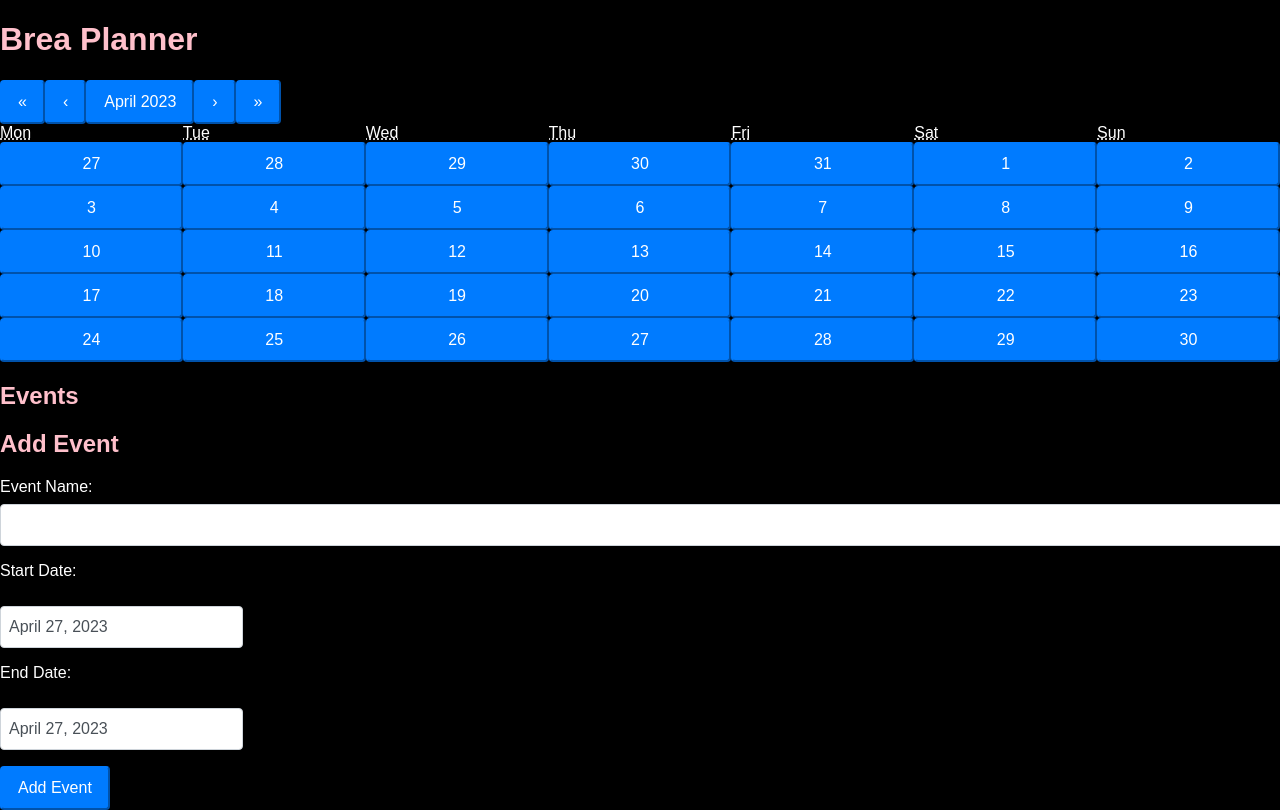
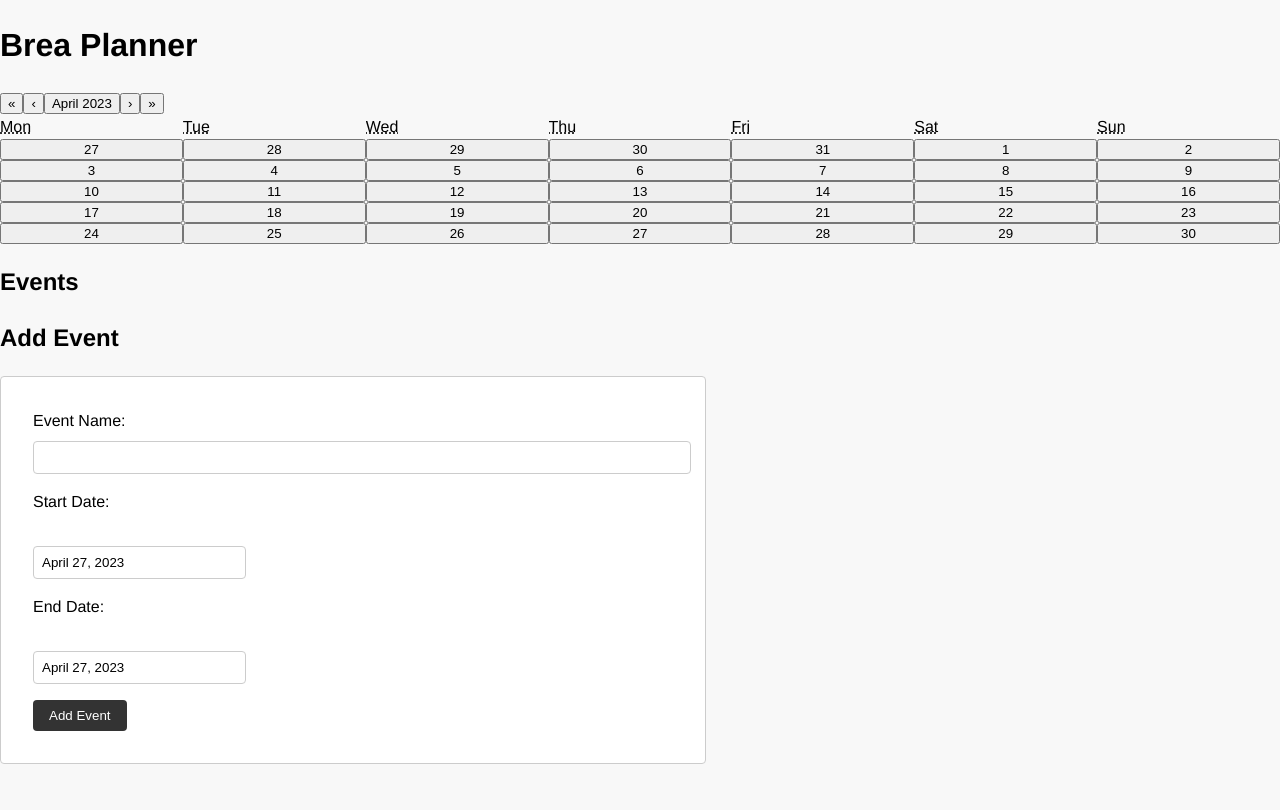
Before and after one commit to Partchworkboy/Planner, a React (Create React App) app: page / in a window 1280 px wide. Built offline with nearby package versions, Linux system fonts and the light colour scheme.

Commit message:
Update App.css

```diff
--- a/src/App.css
+++ b/src/App.css
@@ -1,106 +1,113 @@
 body {
-  background-color: black;
-  color: white;
-  font-family: Arial, Helvetica, sans-serif;
+  background-color: #f8f8f8;
+  font-family: 'Helvetica Neue', sans-serif;
+  font-size: 16px;
+  line-height: 1.5;
+  margin: 0;
+  padding: 0;
 }
 
-h1, h2, h3, h4, h5, h6 {
-  font-weight: bold;
-  color: pink;
+header {
+  background-color: #333;
+  color: #fff;
+  display: flex;
+  justify-content: space-between;
+  align-items: center;
+  padding: 1rem;
 }
 
-.container {
-  max-width: 800px;
-  margin: 0 auto;
+nav {
+  display: flex;
 }
 
-.form-group {
-  margin-bottom: 1rem;
+nav a {
+  color: #fff;
+  text-decoration: none;
+  margin-left: 1rem;
 }
 
-label {
+nav a:hover {
+  text-decoration: underline;
+}
+
+main {
+  display: flex;
+  flex-direction: column;
+  align-items: center;
+  margin-top: 2rem;
+}
+
+form {
+  width: 50%;
+  background-color: #fff;
+  border: 1px solid #ccc;
+  border-radius: 4px;
+  padding: 2rem;
+}
+
+form label {
   display: block;
   margin-bottom: 0.5rem;
 }
 
-input[type="text"],
-input[type="number"],
-input[type="email"],
-textarea {
-  display: block;
+form input[type="text"] {
   width: 100%;
   padding: 0.5rem;
-  font-size: 1rem;
-  line-height: 1.5;
-  color: #495057;
-  background-color: #fff;
-  border: 1px solid #ced4da;
-  border-radius: 0.25rem;
-  transition: border-color 0.15s ease-in-out, box-shadow 0.15s ease-in-out;
+  border: 1px solid #ccc;
+  border-radius: 4px;
+  margin-bottom: 1rem;
 }
 
-input[type="text"]:focus,
-input[type="number"]:focus,
-input[type="email"]:focus,
-textarea:focus {
-  outline: 0;
-  border-color: #80bdff;
-  box-shadow: 0 0 0 0.2rem rgba(0, 123, 255, 0.25);
+form button[type="submit"] {
+  background-color: #333;
+  color: #fff;
+  border: none;
+  padding: 0.5rem 1rem;
+  border-radius: 4px;
+  cursor: pointer;
 }
 
-button {
-  display: inline-block;
-  color: #fff;
-  background-color: #007bff;
-  border-color: #007bff;
-  border-radius: 0.25rem;
-  padding: 0.5rem 1rem;
-  font-size: 1rem;
-  font-weight: 400;
-  line-height: 1.5;
-  text-align: center;
-  text-decoration: none;
-  vertical-align: middle;
-  cursor: pointer;
-  transition: color 0.15s ease-in-out,
-              background-color 0.15s ease-in-out,
-              border-color 0.15s ease-in-out;
+form button[type="submit"]:hover {
+  background-color: #666;
 }
 
-button:hover {
-  color: #fff;
-  background-color: #0069d9;
-  border-color: #0062cc;
+.event {
+  margin: 1rem;
+  padding: 1rem;
+  background-color: #fff;
+  border: 1px solid #ccc;
+  border-radius: 4px;
+  display: flex;
+  justify-content: space-between;
+  align-items: center;
+  width: 50%;
 }
 
-button:active {
-  color: #fff;
-  background-color: #0062cc;
-  border-color: #005cbf;
+.event.done {
+  background-color: #c5e1a5;
 }
 
-table {
-  width: 100%;
-  border-collapse: collapse;
-  border: 1px solid white;
+.event h3 {
+  margin: 0;
+  font-size: 1.2rem;
 }
 
-th {
-  background-color: pink;
-  border: 1px solid white;
-  padding: 0.5rem;
+.event p {
+  margin: 0;
+  font-size: 0.9rem;
+  color: #666;
 }
 
-td {
-  border: 1px solid white;
-  padding: 0.5rem;
+.event .delete-button {
+  background-color: #fff;
+  color: #f44336;
+  border: 1px solid #f44336;
+  padding: 0.5rem 1rem;
+  border-radius: 4px;
+  cursor: pointer;
 }
 
-tbody tr:nth-child(even) {
-  background-color: #333;
+.event .delete-button:hover {
+  background-color: #f44336;
+  color: #fff;
 }
-
-.scrollable-table {
-  max-height: 400px;
-  overflow-y: scroll;
-}
```
